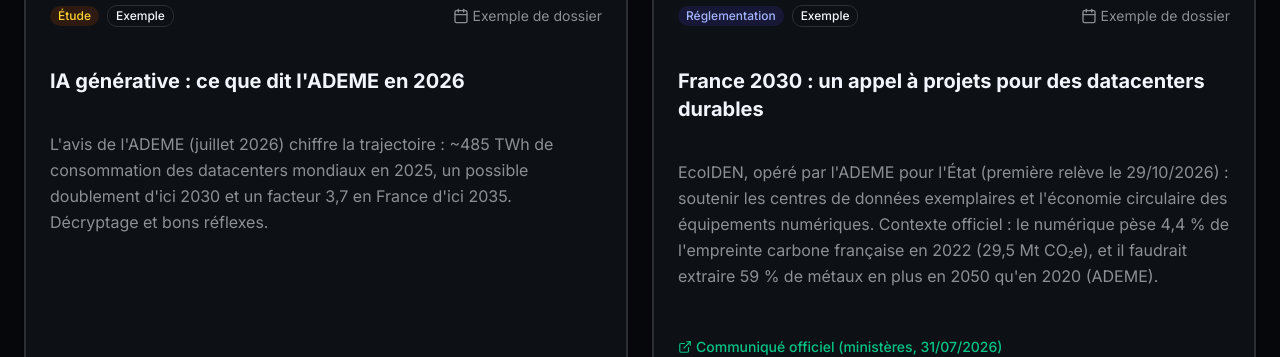
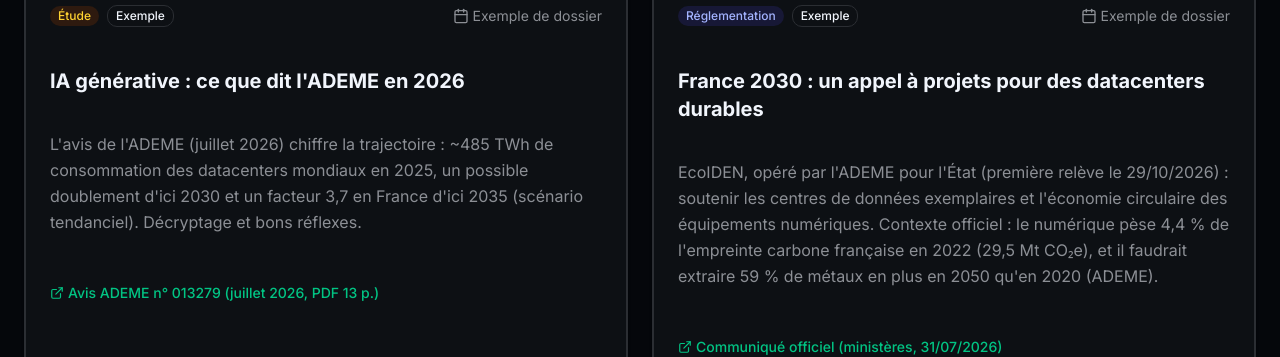
Before and after one commit to Hylst/le-green-it-en-clair, a Next.js app: page /greenit/actualites in a window 1280 px wide. Shown: the part 2460-2817 px from the top of the page. Built offline with nearby package versions, Linux system fonts and the light colour scheme; no server answers.

Commit message:
ADEME 07/2026 sourcee (dossier n7), batteries AIE tooltip

```diff
--- a/app/actualites/page.tsx
+++ b/app/actualites/page.tsx
@@ -96,10 +96,13 @@ export default function ActualitesPage() {
       id: "7",
       title: "IA générative : ce que dit l'ADEME en 2026",
       excerpt:
-        "L'avis de l'ADEME (juillet 2026) chiffre la trajectoire : ~485 TWh de consommation des datacenters mondiaux en 2025, un possible doublement d'ici 2030 et un facteur 3,7 en France d'ici 2035. Décryptage et bons réflexes.",
+        "L'avis de l'ADEME (juillet 2026) chiffre la trajectoire : ~485 TWh de consommation des datacenters mondiaux en 2025, un possible doublement d'ici 2030 et un facteur 3,7 en France d'ici 2035 (scénario tendanciel). Décryptage et bons réflexes.",
       category: "etude",
       date: "Exemple de dossier",
       relatedPage: "/fiches-pratiques/ia-generative",
+      sourceUrl:
+        "https://librairie.ademe.fr/economie-circulaire-et-dechets/9495-avis-de-l-ademe-l-intelligence-artificielle-generative-des-impacts-environnementaux-importants.html",
+      sourceLabel: "Avis ADEME n° 013279 (juillet 2026, PDF 13 p.)",
     },
     {
       id: "8",
--- a/app/problematiques/page.tsx
+++ b/app/problematiques/page.tsx
@@ -650,7 +650,14 @@ const futureSolutions = [
               calculation="16 m², sans eau, <5 mois, 35 MW et 29 000 GPU pour 280 unités"
               url="https://policloud.com/"
             />
-            . Batteries : 20 à 25 GW installés en datacenters en 2030 (AIE, 2026). En France, RTE présélectionne
+            . Batteries : 20 à 25 GW installés en datacenters en 2030
+            <SourceTooltip
+              className="ml-1"
+              source="AIE, Key Questions on Energy and AI (avril 2026)"
+              calculation="20-25 GW de stockage batteries en datacenters en 2030 (conditionnel), atout réseau si incitations"
+              url="https://www.iea.org/reports/key-questions-on-energy-and-ai/executive-summary"
+            />
+            . En France, RTE présélectionne
             5 sites de 400 MW à plus de 1 GW en raccordement accéléré
             <SourceTooltip
               className="ml-1"
```
